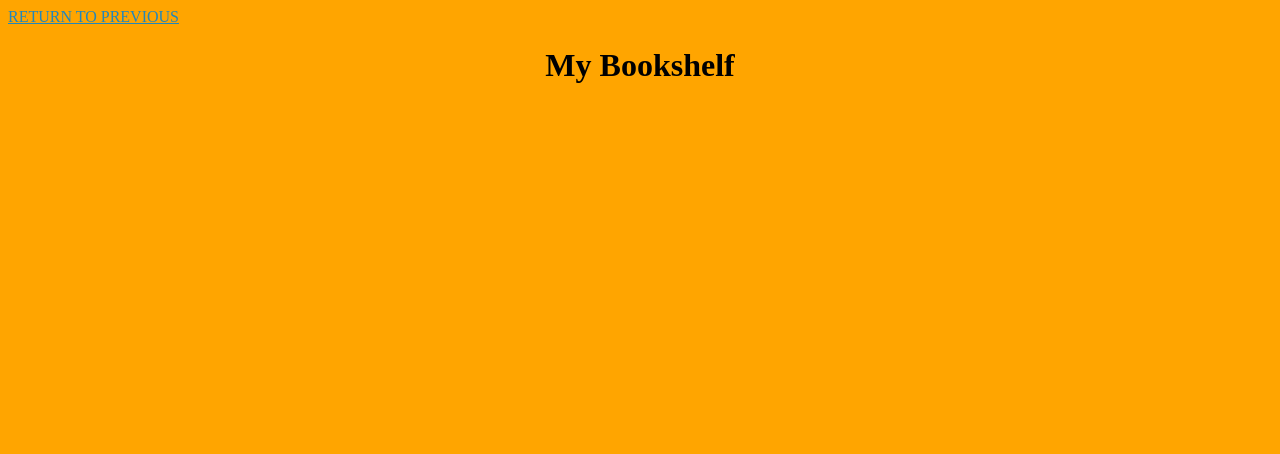
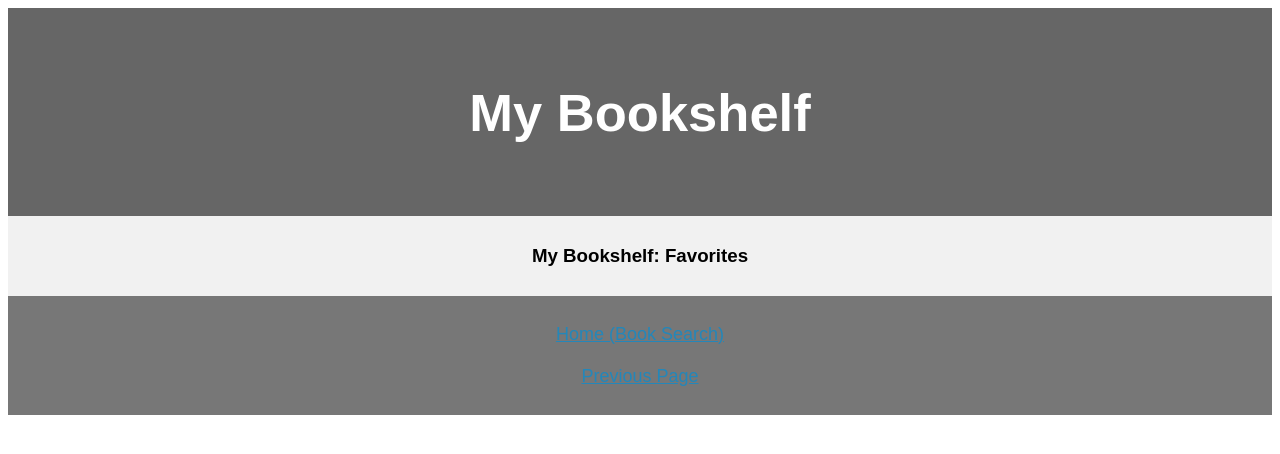
Before and after one commit to jdaviscooper/IT4203ADVWEDEV, a plain HTML site: page mybookshelf.html in a window 1280 px wide. Drawn offline with nearby package versions, Linux system fonts and the light colour scheme; no server answers.

Commit message:
bookshelf

```diff
--- a/mybookshelf.html
+++ b/mybookshelf.html
@@ -1,27 +1,73 @@
 <!DOCTYPE html>
-<html>
+<html lang="en">
 <head>
+<title>My Bookshelf</title>
 <meta charset="utf-8">
-        <title>My Bookshelf</title>
-		<a href="milestone2.html"> RETURN TO PREVIOUS</a>
-		<h1><center>My Bookshelf</center></h1>
-        <script src="https://code.jquery.com/jquery-2.1.4.min.js"></script>
-        <style>
-                body {
-                    background-color: orange;
+<meta name="viewport" content="width=device-width, initial-scale=1">
+<script src="https://code.jquery.com/jquery-2.1.4.min.js"></script>
+<style>
+* {
+    box-sizing: border-box;
+}
 
-                }
-                .image {
-                    float: left;
-                    margin-right: 10px;
+body {
+    font-family: Arial, Helvetica, sans-serif;
+}
 
-                }
-                h1{text-align:center;}
-                .title {font-weight: bold;}
-                .clearContent{clear:left;}
+
+header {
+    background-color: #666;
+    padding: 30px;
+    text-align: center;
+    font-size: 35px;
+    color: white;
+}
+
+
+section {
+    display: -webkit-flex;
+    display: flex;
+}
+
+
+
+
+article {
+    -webkit-flex: 3;
+    -ms-flex: 3;
+    flex: 3;
+    background-color: #f1f1f1;
+    padding: 10px;
+}
+
+
+footer {
+    background-color: #777;
+    padding: 10px;
+    text-align: center;
+    color: white;
+}
+
+
+@media (max-width: 600px) {
+    section {
+      -webkit-flex-direction: column;
+      flex-direction: column;
+    }
+}
 </style>
 </head>
-<center><script>
+<body>
+
+<header>
+  <h2>My Bookshelf</h2>
+</header>
+
+<section>
+
+  <article>
+    <center><h1>My Bookshelf: Favorites</h1>
+<script>
     $(function () {
 		var service_point = "https://www.googleapis.com/books/v1/users/106955433011694532244/bookshelves/0/volumes";
         $.getJSON(service_point, function (json) {
@@ -81,5 +127,13 @@ a:visited {
 <div id="results" style="display: flex; flex-wrap: wrap;"></div>
 </div>
 
+
+  </article>
+</section>
+
+<footer>
+  <p><a href="homebooksearch.html">Home (Book Search)</a><br></br><a href="milestone2.html">Previous Page</a> </p>
+</footer>
+
 </body>
 </html>
```
Also changed, not shown: homebooksearch.html (+1 -1 lines).
